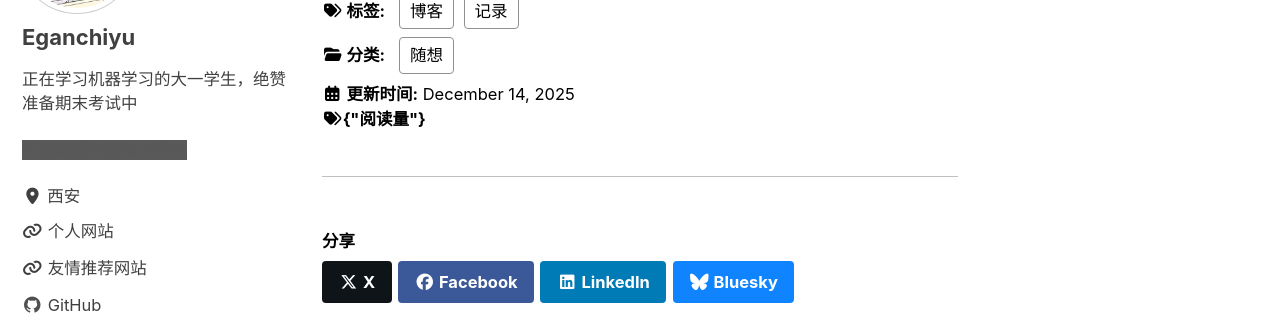
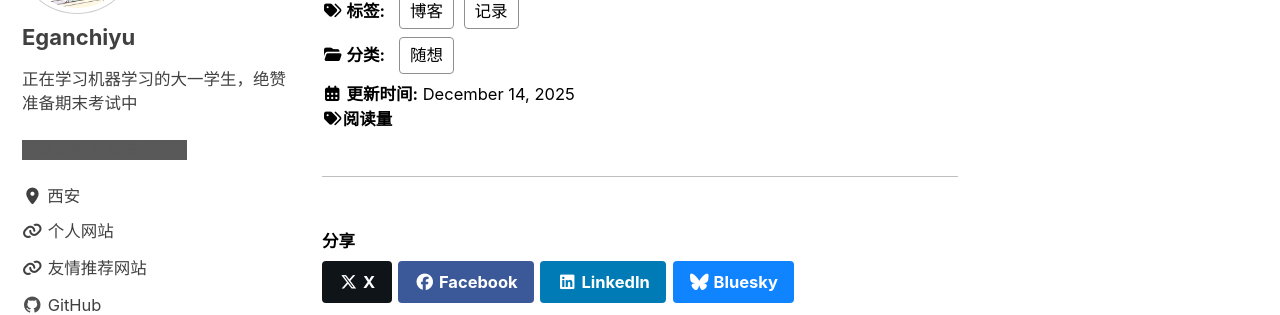
Before and after one commit to Eganchiyu/eganchiyu.github.io, a Jekyll site: the page built from _posts/2025-12-14-1-why-i-start-a-blog.md, in a window 1280 px wide and 900 px high, scrolled down 1813 px. Shown: the part 151-466 px from the top of the window. Built offline with Jekyll 4.4.1, drawn with Linux system fonts in a browser that asks for light colours; cached includes are drawn as plain includes; comment, search, counter and statistics services are not loaded.

Commit message:
更新样式

```diff
--- a/_layouts/single.html
+++ b/_layouts/single.html
@@ -60,7 +60,7 @@ layout: default
         {% include page__date.html %}
 
           <p class="page__taxonomy">
-          <strong><i class="fas fa-fw fa-tags" aria-hidden="true"></i>{"阅读量"}</strong>
+          <strong><i class="fas fa-fw fa-tags" aria-hidden="true"></i>阅读量  </strong>
             <span id="busuanzi_container_page_pv">
               <span id="busuanzi_value_page_pv"></span>
             </span>
```
